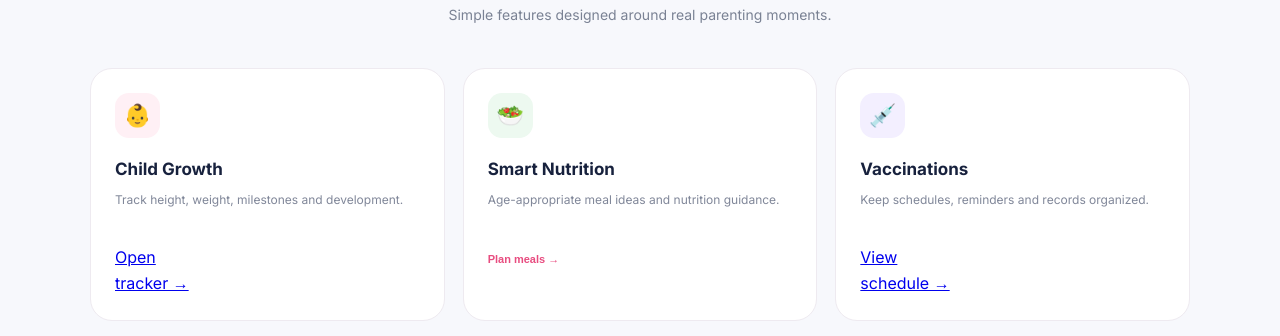
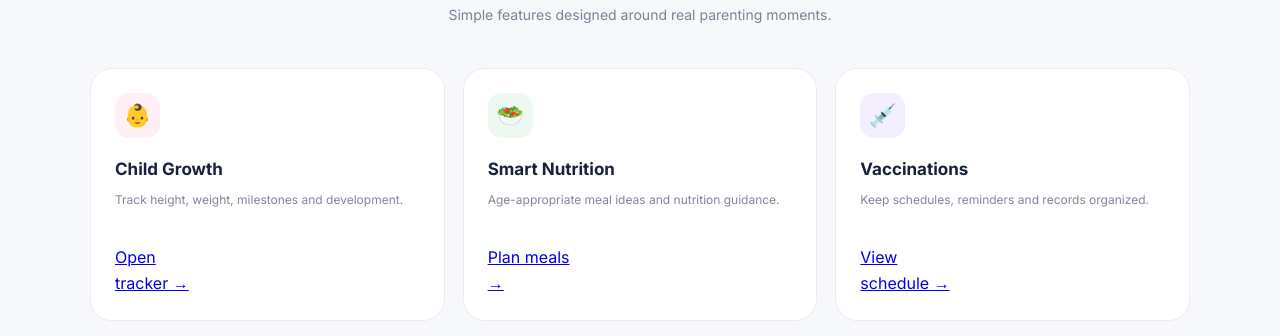
Before and after one commit to niyasak350/smart-parenting, a plain HTML site: page index.html in a window 1280 px wide. Shown: the part 903-1239 px from the top of the page. Drawn offline with Linux system fonts and the light colour scheme.

Commit message:
Connect homepage to nutrition planner

```diff
--- a/index.html
+++ b/index.html
@@ -10,7 +10,7 @@
 <header class="topbar"><div class="brand"><div class="logo">❤</div><div><strong>Smart Parenting</strong><span>Your family, smarter.</span></div></div><nav><a class="active" href="#home">Home</a><a href="#features">Features</a><a href="#about">About</a></nav><a class="profile" href="dashboard.html">👤 Parent</a></header>
 <main id="home">
 <section class="hero"><div class="hero-copy"><div class="pill">✨ AI-powered family care</div><h1>Parenting made <span>simpler.</span><br>Every day.</h1><p>One friendly place to manage your child's health, nutrition, development and your own wellbeing.</p><div class="actions"><a class="primary" href="dashboard.html">Open dashboard →</a><a class="secondary" href="#about">How it works</a></div><div class="trust"><span>✓ Child-first</span><span>✓ Private & secure</span><span>✓ Doctor-guided</span></div></div><div class="hero-card"><div class="sun">☀️</div><p>Good morning, Parent!</p><h3>Here's your family's day</h3><div class="mini-grid"><div><b>😊</b><strong>Happy</strong><small>Mood</small></div><div><b>🥗</b><strong>3 / 4</strong><small>Meals</small></div><div><b>💤</b><strong>8h 20m</strong><small>Sleep</small></div><div><b>💧</b><strong>6 / 8</strong><small>Water</small></div></div></div></section>
-<section id="features" class="features"><div class="section-title"><span>EVERYTHING IN ONE PLACE</span><h2>Tools for a happier family</h2><p>Simple features designed around real parenting moments.</p></div><div class="cards"><article><div class="icon pink">👶</div><h3>Child Growth</h3><p>Track height, weight, milestones and development.</p><a class="cards button" href="child.html">Open tracker →</a></article><article><div class="icon green">🥗</div><h3>Smart Nutrition</h3><p>Age-appropriate meal ideas and nutrition guidance.</p><button onclick="notify('Nutrition planner coming next')">Plan meals →</button></article><article><div class="icon purple">💉</div><h3>Vaccinations</h3><p>Keep schedules, reminders and records organized.</p><a class="cards button" href="child.html">View schedule →</a></article><article><div class="icon orange">😊</div><h3>Mood & Behavior</h3><p>A gentle daily check-in for your child's emotions.</p><a class="cards button" href="child.html">Check mood →</a></article><article><div class="icon blue">🤱</div><h3>Mother Wellness</h3><p>Postpartum care, breastfeeding and self-care support.</p><a class="cards button" href="mother-wellness.html">Open wellness →</a></article><article><div class="icon yellow">🧠</div><h3>Development</h3><p>Fun activities that support learning and brain growth.</p><a class="cards button" href="child.html">See activities →</a></article></div></section>
+<section id="features" class="features"><div class="section-title"><span>EVERYTHING IN ONE PLACE</span><h2>Tools for a happier family</h2><p>Simple features designed around real parenting moments.</p></div><div class="cards"><article><div class="icon pink">👶</div><h3>Child Growth</h3><p>Track height, weight, milestones and development.</p><a class="cards button" href="child.html">Open tracker →</a></article><article><div class="icon green">🥗</div><h3>Smart Nutrition</h3><p>Age-appropriate meal ideas and nutrition guidance.</p><a class="cards button" href="nutrition.html">Plan meals →</a></article><article><div class="icon purple">💉</div><h3>Vaccinations</h3><p>Keep schedules, reminders and records organized.</p><a class="cards button" href="child.html">View schedule →</a></article><article><div class="icon orange">😊</div><h3>Mood & Behavior</h3><p>A gentle daily check-in for your child's emotions.</p><a class="cards button" href="child.html">Check mood →</a></article><article><div class="icon blue">🤱</div><h3>Mother Wellness</h3><p>Postpartum care, breastfeeding and self-care support.</p><a class="cards button" href="mother-wellness.html">Open wellness →</a></article><article><div class="icon yellow">🧠</div><h3>Development</h3><p>Fun activities that support learning and brain growth.</p><a class="cards button" href="child.html">See activities →</a></article></div></section>
 <section class="daily"><div><span class="eyebrow">TODAY'S SNAPSHOT</span><h2>Small steps, big difference.</h2><p>Build healthy routines with quick daily check-ins. Your dashboard grows with your family.</p></div><div class="progress"><div><span>Daily routine</span><b>75%</b></div><div class="bar"><i></i></div><small>3 of 4 goals completed</small></div></section>
 <section id="about" class="about"><div class="about-icon">💗</div><div><span class="eyebrow">BUILT FOR PARENTS</span><h2>Helpful, not overwhelming.</h2><p>Smart Parenting Assistant brings the important things together without replacing professional medical advice. Sensitive health features can be designed with appropriate doctor authorization and privacy controls.</p></div></section>
 </main><footer><div>© 2026 Smart Parenting Assistant</div><div>Made with care for families 💗</div></footer><div id="toast"></div><script src="script.js"></script>
```
